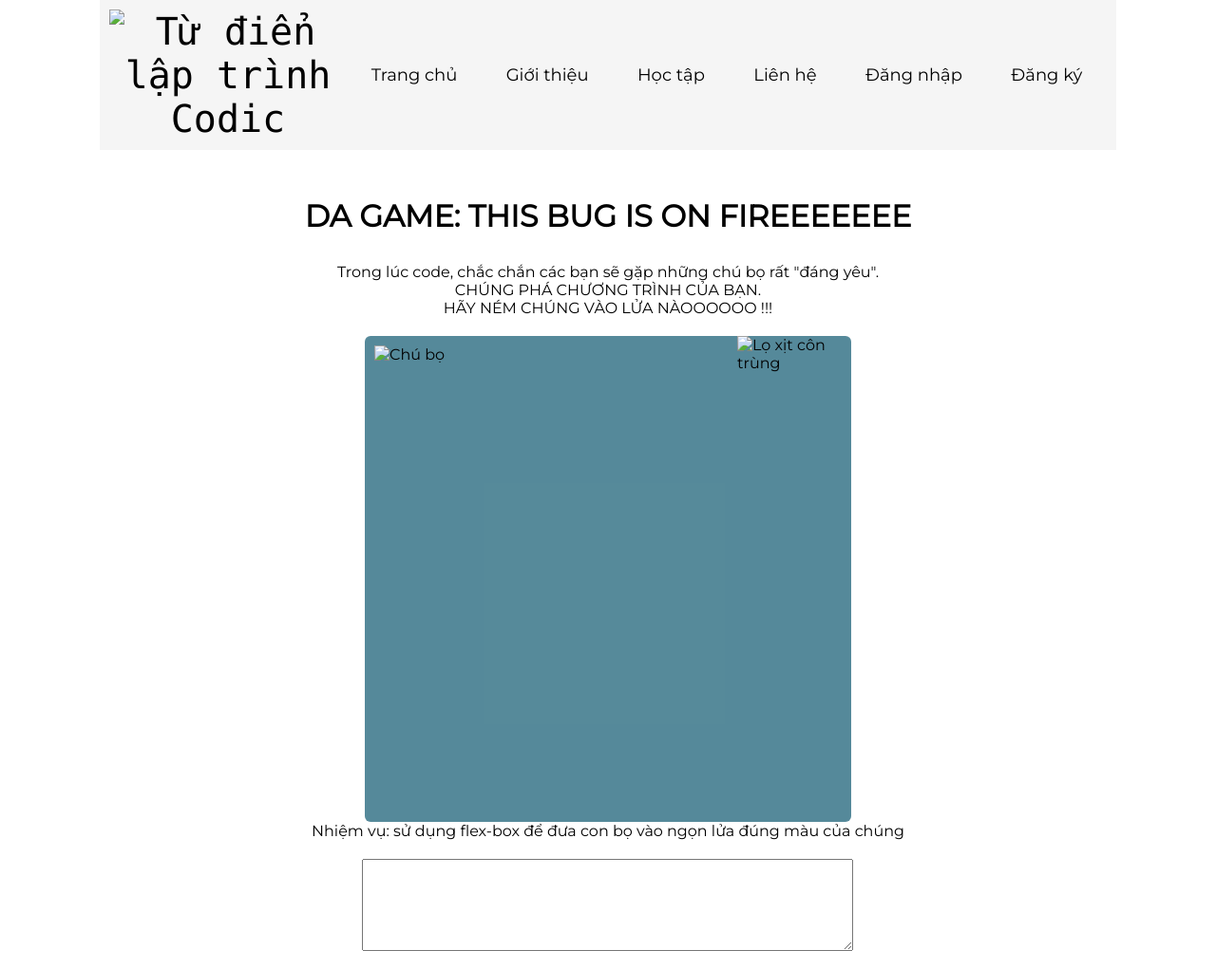
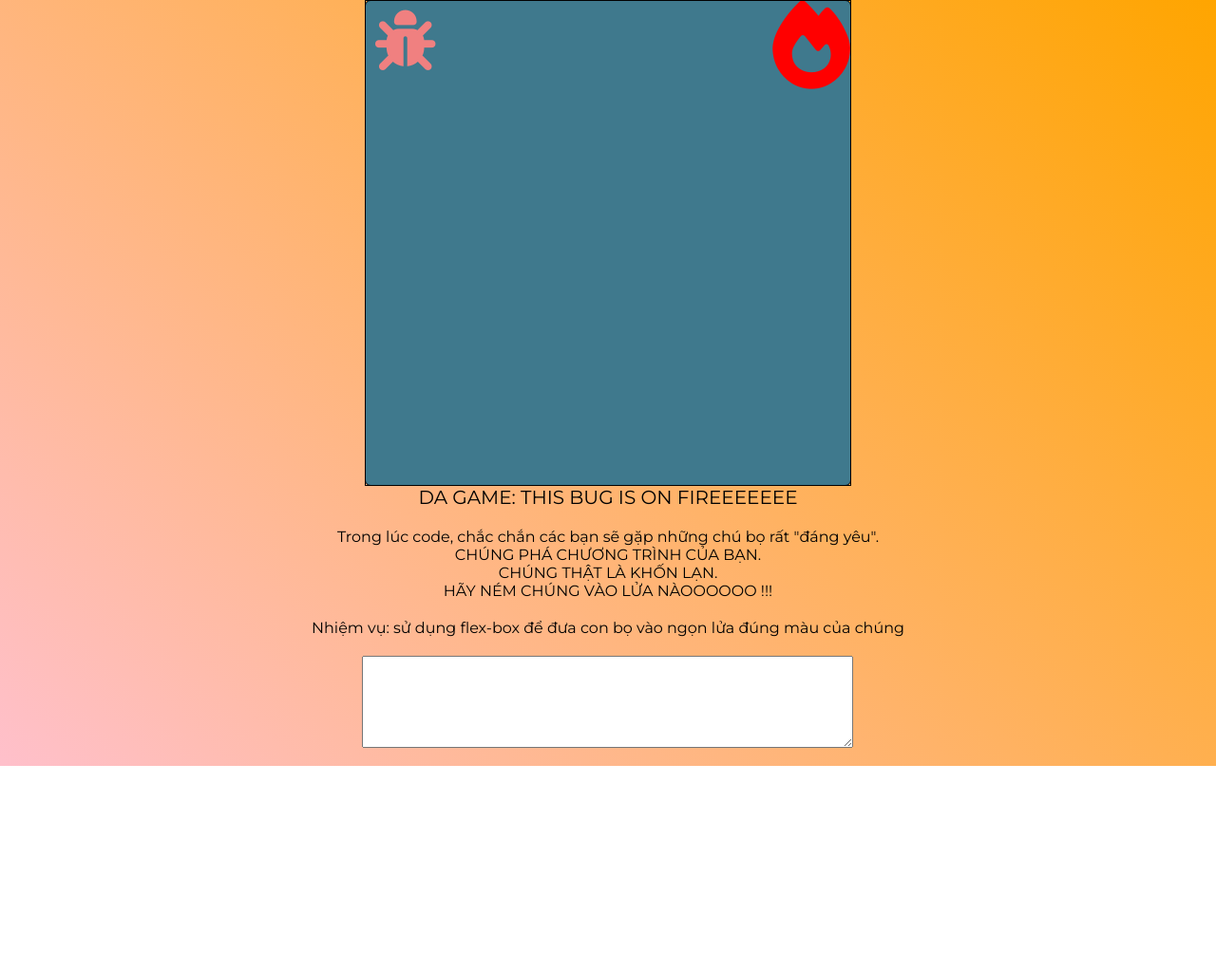
Before and after one commit to Lam0201/Codic, a plain HTML site: page trò frog/frog.html in a window 1280 px wide. Shown: the whole page at 95% size. After the commit the page ends 807 px from the top, so only its background shows below. Drawn offline with nearby package versions, Linux system fonts and the light colour scheme; files that its build step writes are made by us from their sources; files whose address does not match are found by name.

Commit message:
add lai file frog goc

```diff
--- a/trò frog/frog.html
+++ b/trò frog/frog.html
@@ -9,60 +9,123 @@
     <link rel='stylesheet' type='text/css' media='screen' href='index.css'>
     <link rel="stylesheet" href="/BTCK/codic.css">
     <link rel="stylesheet" href="frog.css">
+    <style>
+        body {
+            background-image: linear-gradient(45deg, pink, orange);
+            display: flex;
+            flex-direction: column;
+            align-items: center;
+        }
+
+        #codeScreen {
+            display: flex;
+            flex-direction: column;
+            align-items: center;
+        }
+
+        #gameScreen {
+            position: relative;
+            width: 40vw;
+            height: 40vw;
+            min-width: 300px;
+            min-height: 300px;
+            max-width: 80vh;
+            max-height: 80vh;
+            display: flex;
+            flex-direction: column;
+        }
+
+        #gameArea {
+            position: absolute;
+            z-index: 1;
+            width: 40vw;
+            height: 40vw;
+            min-width: 300px;
+            min-height: 300px;
+            max-width: 80vh;
+            max-height: 80vh;
+        }
+
+        #gameArea2 {
+            position: absolute;
+            background-color: rgb(63, 121, 141);
+            width: 40vw;
+            width: 40vw;
+            height: 40vw;
+            min-width: 300px;
+            min-height: 300px;
+            max-width: 80vh;
+            max-height: 80vh;
+        }
+
+        #nextStage {
+            border-radius: 5px;
+            margin: 10px;
+            font-size: 50px;
+            background-color: whitesmoke;
+            color: rgb(5, 228, 228);
+            transition-duration: 0.4s;
+        }
+        #nextStage:hover {
+            background-color: aqua;
+            color: black;
+        }
+        #nextStage:active {
+            transform: translateY(1.5px);
+        }
+
+        #task {
+
+        }
+        #bug {
+            margin: 10px;
+            height: calc(40vw - 15px);
+            min-height: calc(300px - 15px);
+            max-height: calc(80vh - 15px);
+        }
+
+        #fire {
+
+            height: calc(40vw);
+            min-height: calc(300px);
+            max-height: calc(80vh);
+
+        }
+
+
+    </style>
+    <script src="https://kit.fontawesome.com/7f093e4826.js" crossorigin="anonymous"></script>
 </head>
 
 <body>
-    <!-- TASK BAR -->
-    <div class="navi-bar">
-        <div class="logo">
-            <a href="btck.html">
-                <img class="logo-image" src="/BTCK/Asset/Icon/codic.png" alt="Từ điển lập trình">
-                Codic
-            </a>
-        </div>
-        <div class="menu">
-            <div class="menu-item"><a href="codic.html">Trang chủ</a></div>
-            <div class="menu-item"><a href="introduction.html">Giới thiệu</a></div>
-            <div class="menu-item dropdown">
-                <a href="#">Học tập</a>
-                <div class="dropdown-content">
-                    <a href="dictionary.html">Từ điển</a>
-                    <a href="element.html">Các loại thẻ</a>
-                    <a href="exercise.html">Bài tập</a>
-                </div>
-            </div>
-            <div class="menu-item"><a href="contact.html">Liên hệ</a></div>
-            <div class="menu-item"><a href="log in.html">Đăng nhập</a></div>
-            <div class="menu-item"><a href="sign up.html">Đăng ký</a></div>
-        </div>
-    </div>
-
-    <!-- Game frog -->
-    <h1 class="headinng1" style="font-size: 20h1x; color:black">DA GAME: THIS BUG IS ON FIREEEEEEE</h1>
-    <p> Trong lúc code, chắc chắn các bạn sẽ gặp những chú bọ rất "đáng yêu".
-        <br/> CHÚNG PHÁ CHƯƠNG TRÌNH CỦA BẠN.
-        <br/> HÃY NÉM CHÚNG VÀO LỬA NÀOOOOOO !!!
-    </p>
     <div id="gameScreen">
-        <div id="gameArea">
+        <div id="gameArea" style="border:1px solid black">
             <div id="bug">
-                <img src="/BTCK/Asset/Icon/bug.png" alt="Chú bọ">
+                <i style="color: lightcoral; font-size: calc(25px + 3vw);" class="fa-solid fa-bug"></i>
             </div>
         </div>
-        <div id="gameArea2">
+        <div id="gameArea2" style="border:1px solid black">
             <div id="fire">
-                <img src="/BTCK/Asset/Icon/fire.png" alt="Lọ xịt côn trùng">
+                <i style="color: red; font-size: calc(55px + 3vw)" class="fa-solid fa-fire"></i>
             </div>
         </div>
 
     </div>
     <div id="codeScreen">
+        <p style="font-size: 20px; color:black">DA GAME: THIS BUG IS ON FIREEEEEEE</p>
+        <p> Trong lúc code, chắc chắn các bạn sẽ gặp những chú bọ rất "đáng yêu".
+            <br /> CHÚNG PHÁ CHƯƠNG TRÌNH CỦA BẠN.
+            <br /> CHÚNG THẬT LÀ KHỐN LẠN.
+            <br /> HÃY NÉM CHÚNG VÀO LỬA NÀOOOOOO !!!
+        </p>
         <p id="task"></p>
         <textarea id="userCode" rows="5" cols="60"></textarea>
         <br />
         <button type="button" id="nextStage">continue</button>
     </div>
 
+
+
     <script src='frog.js'></script>
 </body>
 
```
